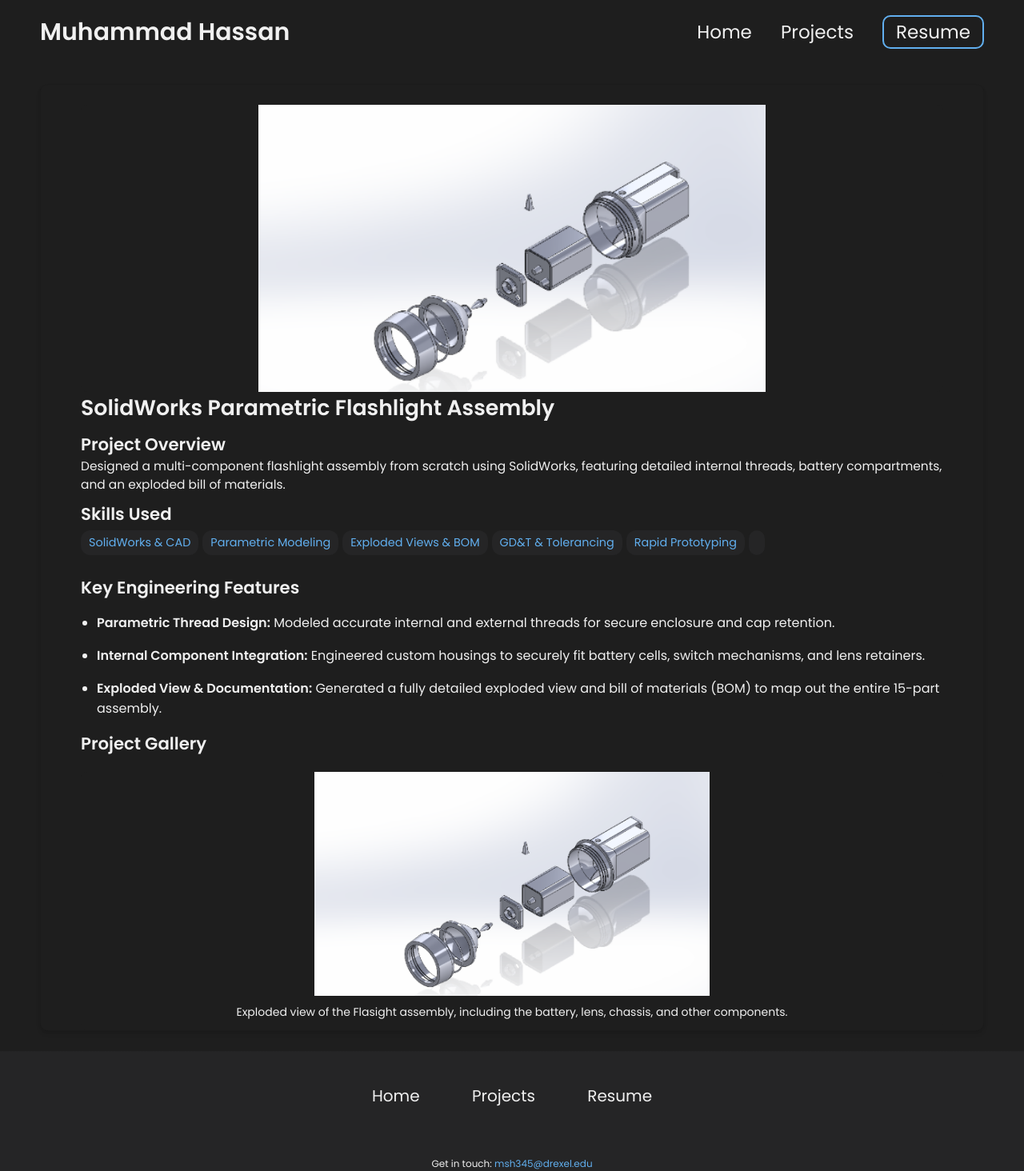
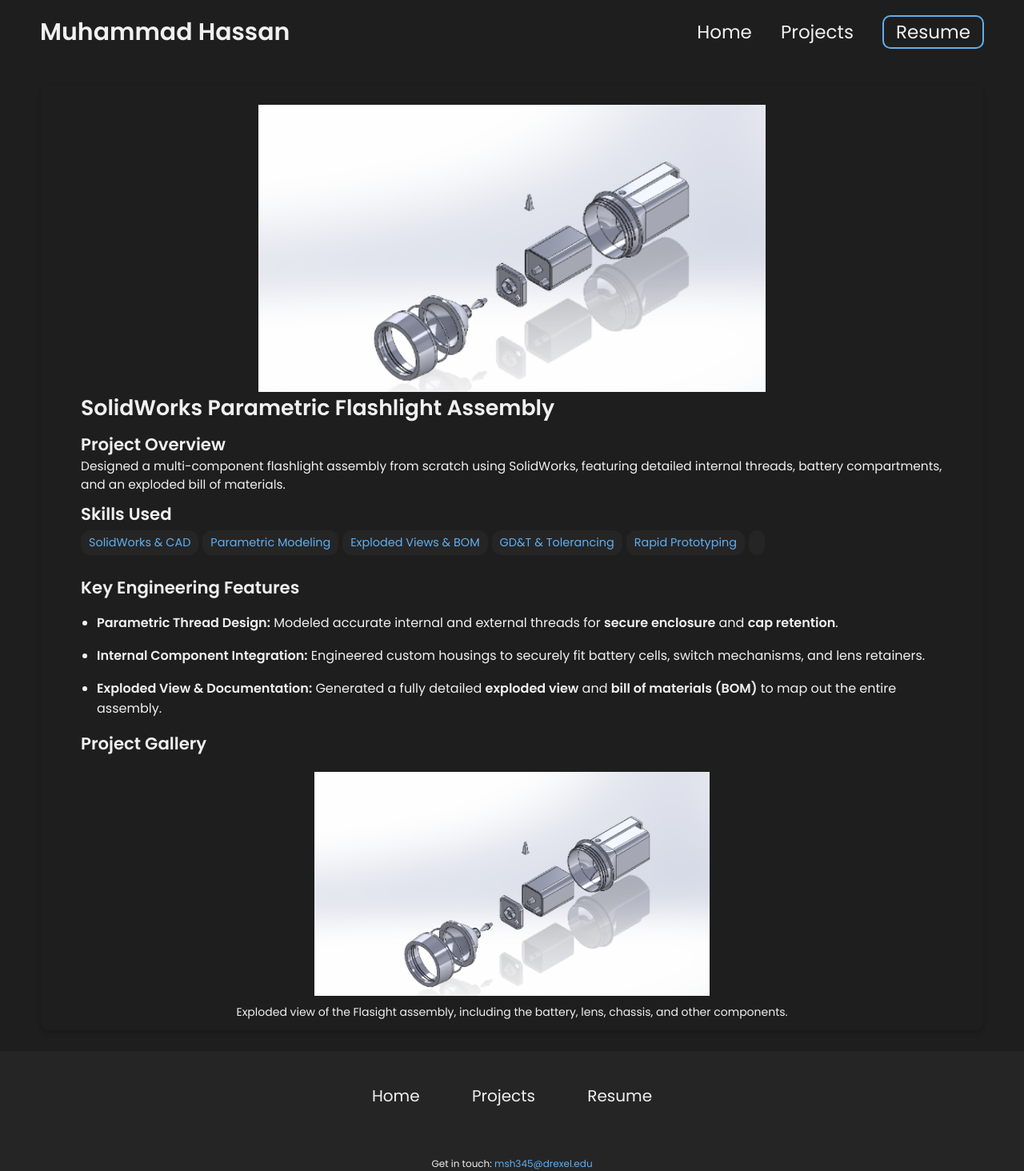
Before and after one commit to MuHasOfficial/MuHasOfficial.github.io, a Jekyll site: the page built from _projects/demo-project/index.md, in a window 1280 px wide. Shown: the whole page at 80% size. Built offline with Jekyll 4.4.1, drawn with Linux system fonts in a browser that asks for light colours.

Commit message:
Enhance formatting of key engineering features
Emphasized key features by bolding important terms for clarity.

```diff
--- a/_projects/demo-project/index.md
+++ b/_projects/demo-project/index.md
@@ -14,9 +14,9 @@
 
 
 ## Key Engineering Features
-- **Parametric Thread Design:** Modeled accurate internal and external threads for secure enclosure and cap retention.
+- **Parametric Thread Design:** Modeled accurate internal and external threads for **secure enclosure** and **cap retention**.
 - **Internal Component Integration:** Engineered custom housings to securely fit battery cells, switch mechanisms, and lens retainers.
-- **Exploded View & Documentation:** Generated a fully detailed exploded view and bill of materials (BOM) to map out the entire 15-part assembly.
+- **Exploded View & Documentation:** Generated a fully detailed **exploded view** and **bill of materials (BOM)** to map out the entire assembly.
 
 ## Project Gallery
 
```
